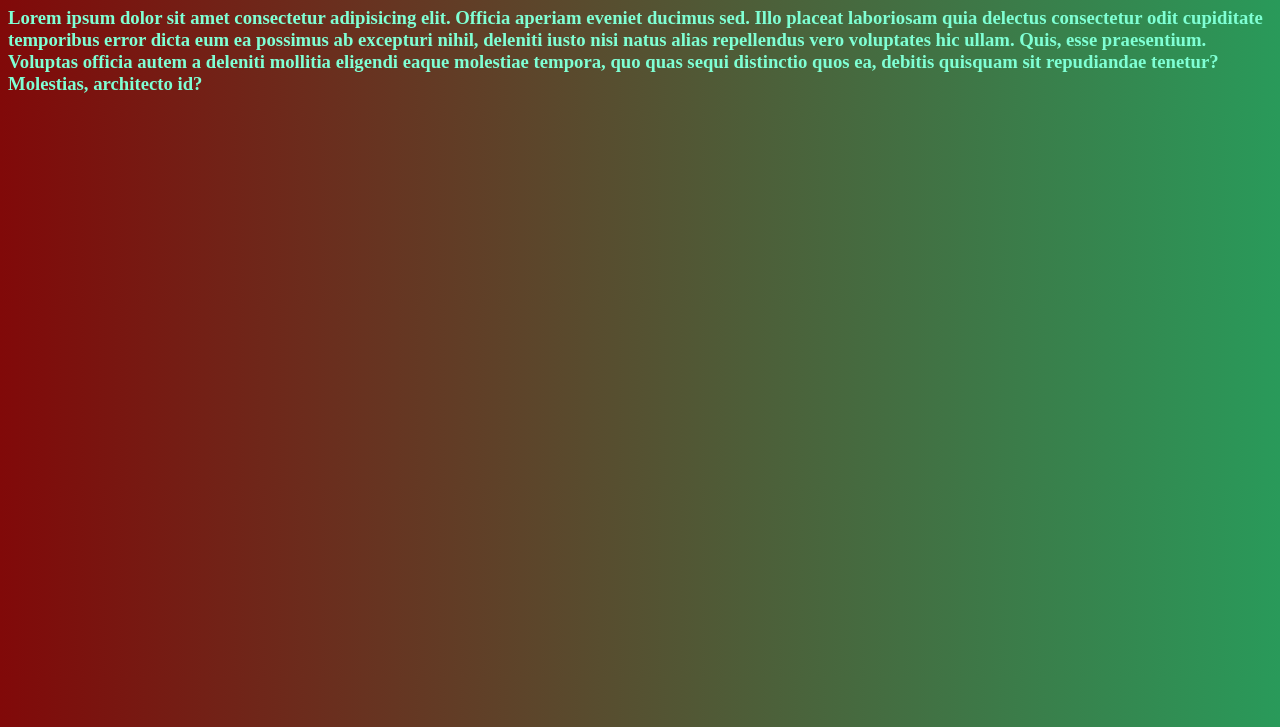
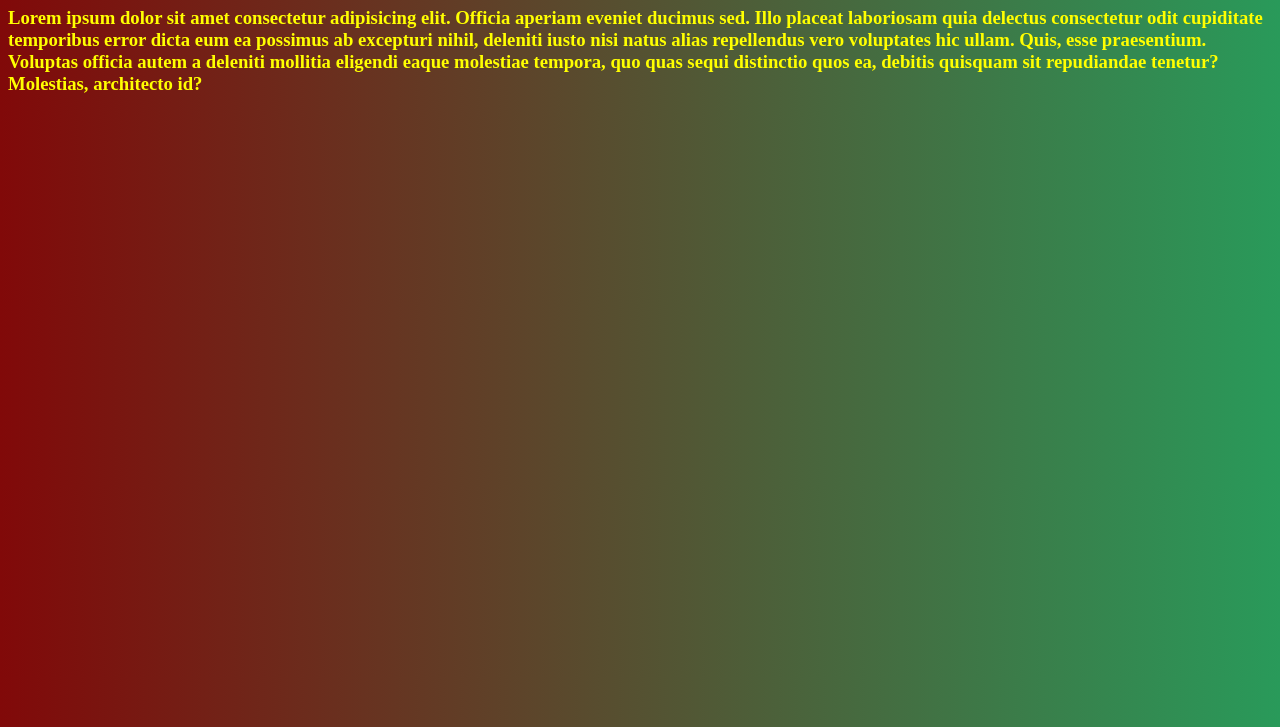
Before and after one commit to Gautam5471/DSA-cpp, a plain HTML site: page index.html in a window 1280 px wide. Shown: the part 73-800 px from the top of the page. Drawn offline with Linux system fonts and the light colour scheme.

Commit message:
Change body text color from aquamarine to yellow

```diff
--- a/index.html
+++ b/index.html
@@ -7,7 +7,7 @@
     <style>
         body{
             background-image: linear-gradient(to left,rgb(41, 154, 90),rgb(129, 9, 9));
-            color:aquamarine;
+            color:yellow;
         }
     </style>
 </head>
```
